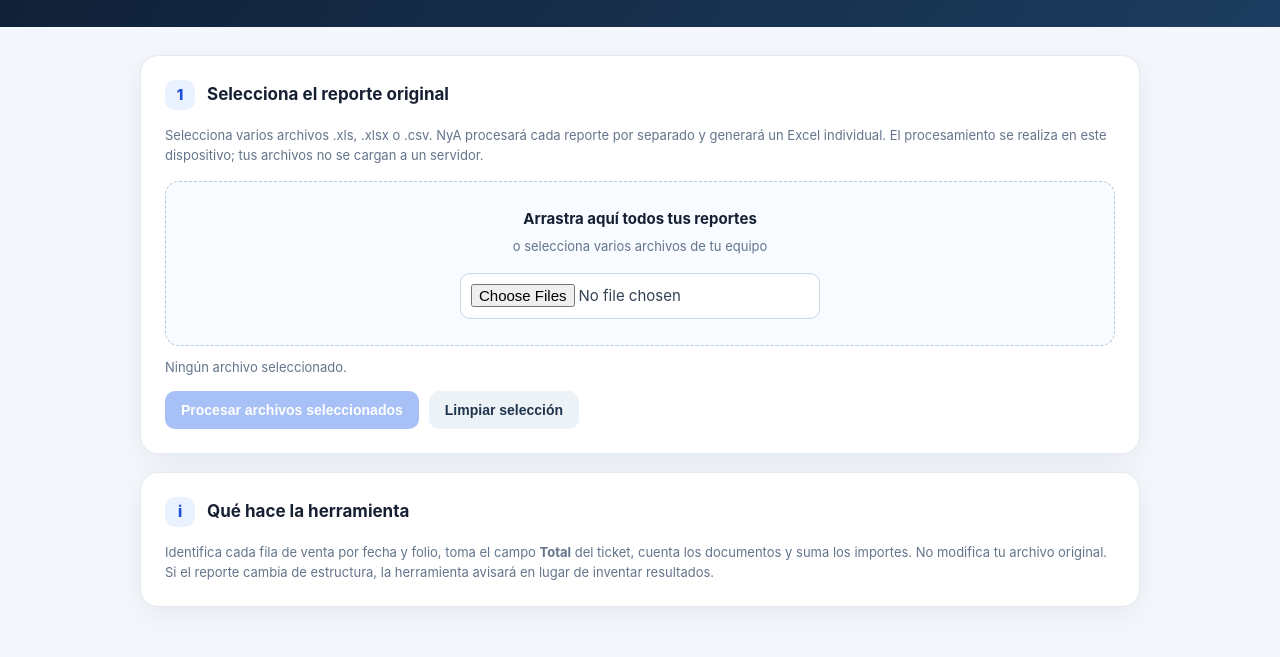
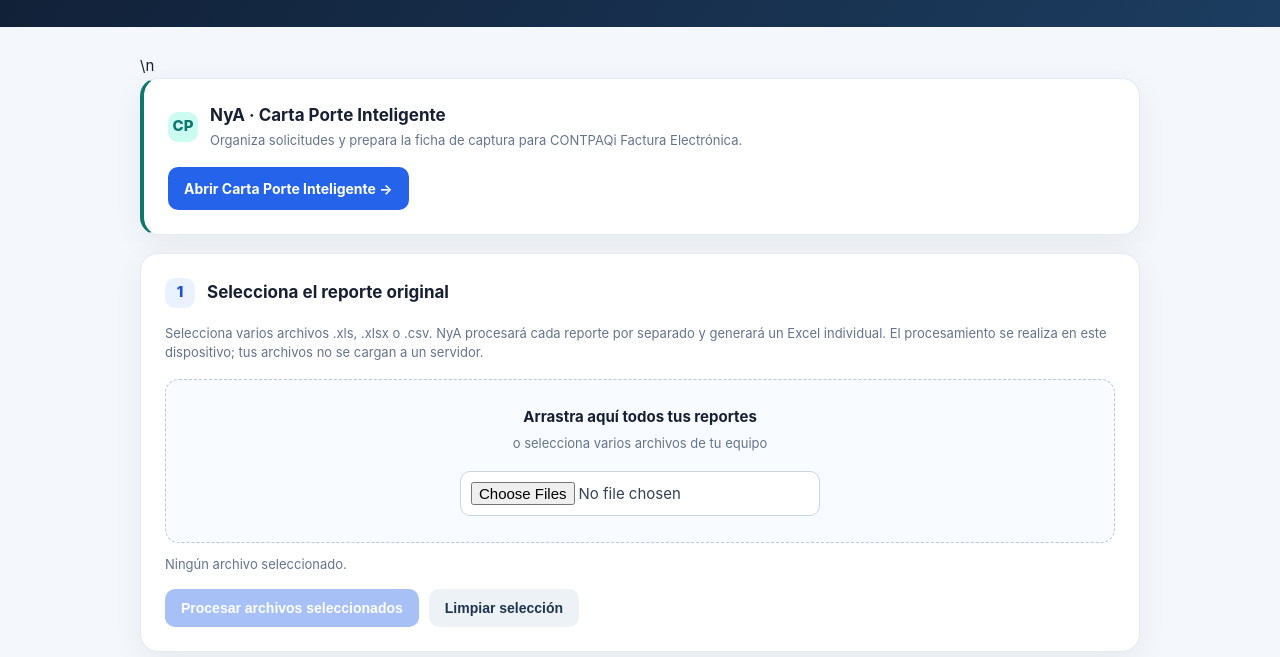
Before and after one commit to erickramonsanchez8-maker/automatizacionNyA, a plain HTML site: page index.html in a window 1280 px wide. Shown: the part 143-800 px from the top of the page. Drawn offline with Linux system fonts and the light colour scheme.

Commit message:
Link Carta Porte Inteligente from NyA home

```diff
--- a/index.html
+++ b/index.html
@@ -20,7 +20,7 @@ main{max-width:1040px;margin:28px auto;padding:0 20px 60px}.card{background:#fff
 </head>
 <body>
 <header><small>Automatización NyA</small><h1>Resumen de ventas</h1><p>Convierte el reporte de mostrador en el concentrado de folios.</p></header>
-<main>
+<main>\n<section class="card" style="border-left:4px solid #0f766e"><div class="step"><span class="num" style="background:#ccfbf1;color:#0f766e">CP</span><div><h2>NyA · Carta Porte Inteligente</h2><p class="hint" style="margin:3px 0 0">Organiza solicitudes y prepara la ficha de captura para CONTPAQi Factura Electrónica.</p></div></div><a class="primary" style="display:inline-block;text-decoration:none" href="./carta-porte.html">Abrir Carta Porte Inteligente →</a></section>
 <section class="card">
  <div class="step"><span class="num">1</span><h2>Selecciona el reporte original</h2></div>
  <p class="hint">Selecciona varios archivos .xls, .xlsx o .csv. NyA procesará cada reporte por separado y generará un Excel individual. El procesamiento se realiza en este dispositivo; tus archivos no se cargan a un servidor.</p>
```
